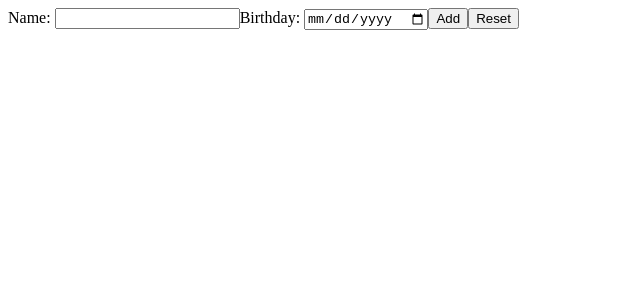
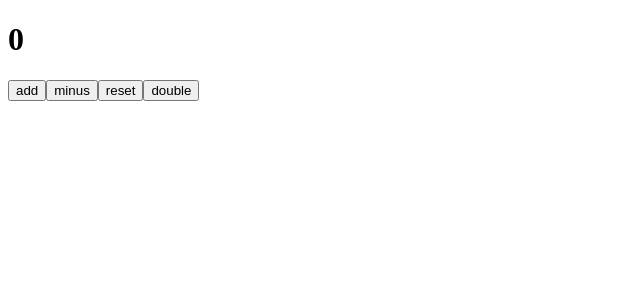
Before and after one commit to laresamdeola/ReactPractise, a React (Create React App) app: page / in a window 1280 px wide. Shown: the top 300 px of the page, without its empty margins (0-640 px from the left). Built offline with nearby package versions, Linux system fonts and the light colour scheme.

Commit message:
Update s-simplecounter.jsx and index.js - simple counter using useState hook.

```diff
--- a/src/components/lessons2/s-simplecounter.jsx
+++ b/src/components/lessons2/s-simplecounter.jsx
@@ -0,0 +1,33 @@
+import React, { useState } from "react";
+
+const SimpleCounter = () => {
+  const [num, setNum] = useState(0);
+
+  const add = () => {
+    setNum(num + 1);
+  };
+
+  const minus = () => {
+    setNum(num - 1);
+  };
+
+  const reset = () => {
+    setNum(0);
+  };
+
+  const double = () => {
+    setNum(num * 2);
+  };
+
+  return (
+    <>
+      <h1>{num}</h1>
+      <button onClick={() => add()}>add</button>
+      <button onClick={() => minus()}>minus</button>
+      <button onClick={() => reset()}>reset</button>
+      <button onClick={() => double()}>double</button>
+    </>
+  );
+};
+
+export { SimpleCounter };
--- a/src/index.js
+++ b/src/index.js
@@ -1,8 +1,8 @@
 import React from "react";
 import { createRoot } from "react-dom/client";
-import { MultipleStateValues } from "./components/lessons2/r-multiplestatevalues";
+import { SimpleCounter } from "./components/lessons2/s-simplecounter";
 
 const rootElement = document.getElementById("root");
 const root = createRoot(rootElement);
 
-root.render(<MultipleStateValues />);
+root.render(<SimpleCounter />);
```
